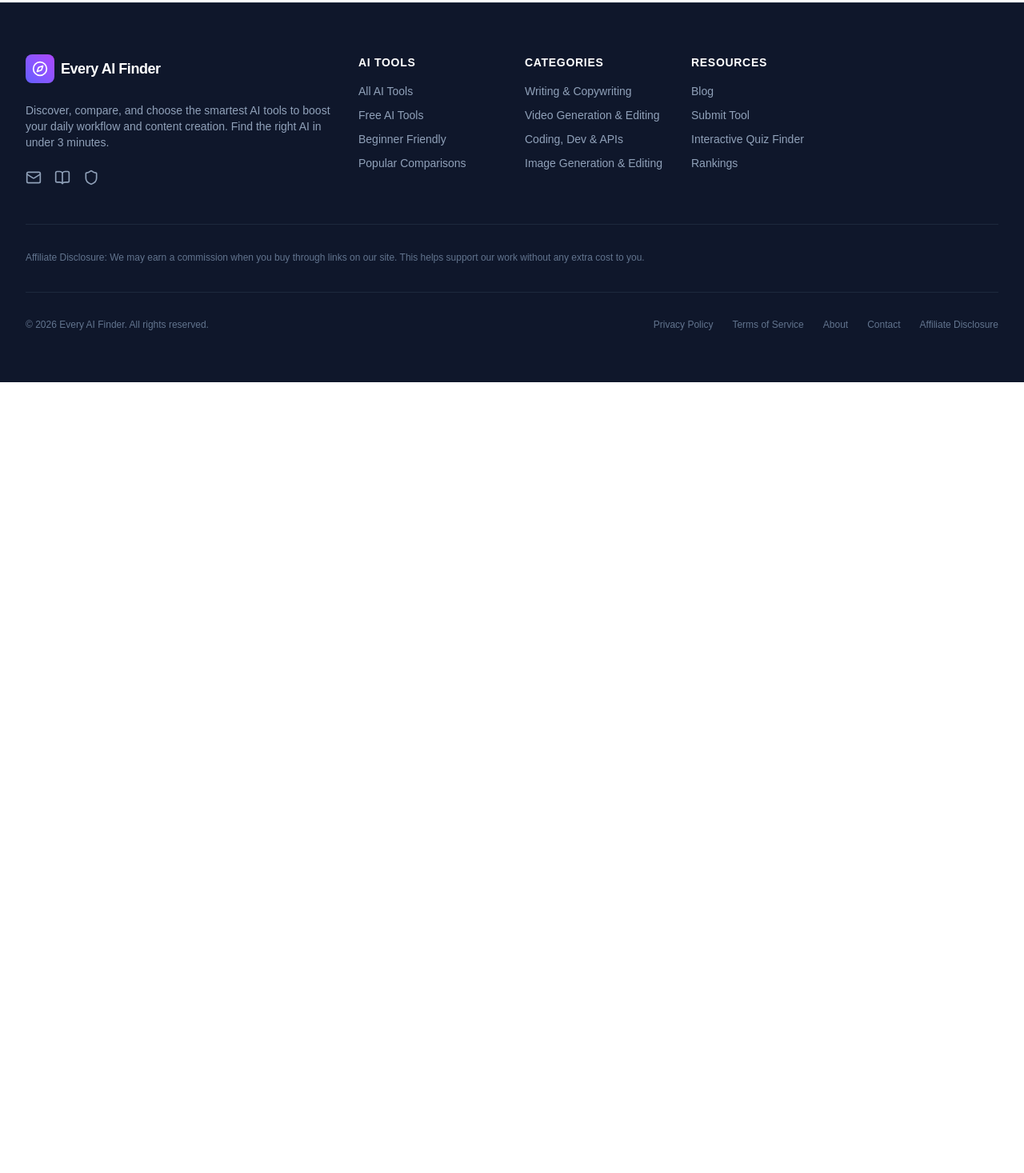
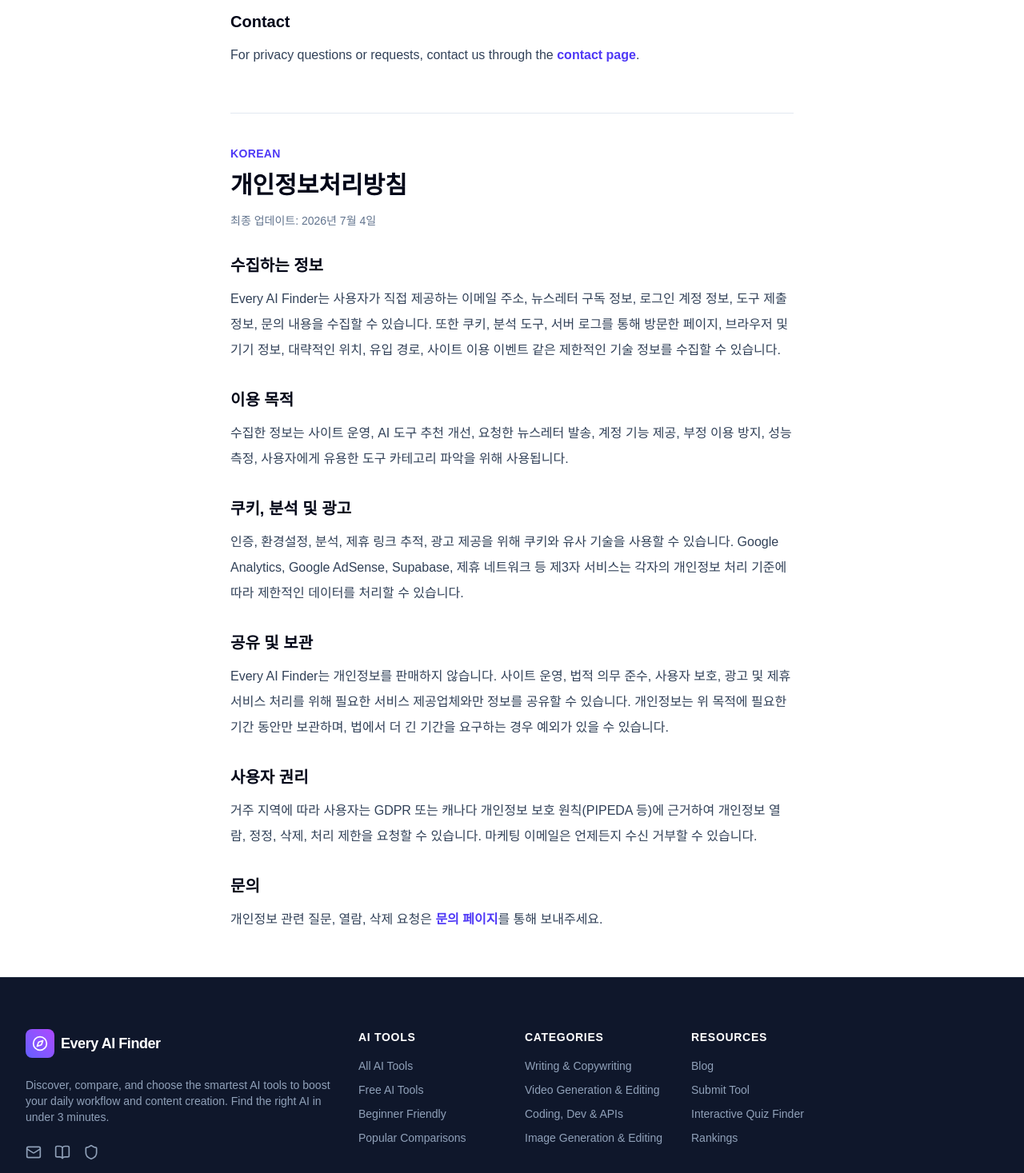
Before and after one commit to Casinnam/EveryAITools, a Next.js app: page /privacy in a window 1280 px wide. Shown: the part 1330-2797 px from the top of the page at 80% size. Before the commit the page ends 1808 px from the top, so only its background shows below. Built offline with nearby package versions, Linux system fonts and the light colour scheme; no server answers.

Commit message:
feat: add Korean legal page content

```diff
--- a/src/app/contact/page.tsx
+++ b/src/app/contact/page.tsx
@@ -2,7 +2,7 @@ import type { Metadata } from 'next';
 
 export const metadata: Metadata = {
   title: 'Contact Every AI Finder',
-  description: 'Contact Every AI Finder for corrections, partnership questions, privacy requests, and editorial feedback.',
+  description: 'Contact Every AI Finder in English or Korean for corrections, partnership questions, privacy requests, and editorial feedback.',
   alternates: { canonical: '/contact' },
 };
 
@@ -13,6 +13,9 @@ export default function ContactPage() {
       <h1 className="mt-3 text-4xl font-black tracking-normal text-slate-950 dark:text-white">Contact Every AI Finder</h1>
       <p className="mt-5 text-lg font-medium leading-8 text-slate-600 dark:text-slate-300">
         Send corrections, privacy requests, partnership questions, or feedback about AI tool listings.
+      </p>
+      <p className="mt-3 text-base font-semibold leading-8 text-slate-600 dark:text-slate-300">
+        한국어로도 문의하실 수 있습니다. AI 도구 정보 수정, 개인정보 요청, 제휴 문의, 사이트 피드백을 보내주세요.
       </p>
 
       <div className="mt-10 rounded-2xl border border-slate-200 bg-white p-6 shadow-sm dark:border-slate-800 dark:bg-slate-900">
@@ -42,6 +45,50 @@ export default function ContactPage() {
           </p>
         </section>
       </div>
+
+      <div className="mt-14 border-t border-slate-200 pt-10 dark:border-slate-800">
+        <p className="text-sm font-bold uppercase tracking-wide text-indigo-600">Korean</p>
+        <h2 className="mt-3 text-3xl font-black tracking-normal text-slate-950 dark:text-white">문의하기</h2>
+        <p className="mt-5 text-base font-medium leading-8 text-slate-600 dark:text-slate-300">
+          Every AI Finder에 한국어로 문의하실 수 있습니다. 가능한 경우 관련 도구 이름, 페이지 URL, 공식 출처 링크를 함께 보내주시면
+          더 빠르게 확인할 수 있습니다.
+        </p>
+
+        <div className="mt-8 rounded-2xl border border-slate-200 bg-white p-6 shadow-sm dark:border-slate-800 dark:bg-slate-900">
+          <h3 className="text-xl font-black text-slate-950 dark:text-white">이메일</h3>
+          <p className="mt-3 text-base leading-8 text-slate-700 dark:text-slate-300">
+            문의는{' '}
+            <a className="font-bold text-indigo-600 hover:text-indigo-700" href="mailto:contact@everyaifinder.com">
+              contact@everyaifinder.com
+            </a>
+            로 보내주세요.
+          </p>
+        </div>
+
+        <div className="mt-8 space-y-5 text-base leading-8 text-slate-700 dark:text-slate-300">
+          <section>
+            <h3 className="text-xl font-black text-slate-950 dark:text-white">수정 요청</h3>
+            <p className="mt-3">
+              등재된 AI 도구의 가격, 기능, 서비스 종료 여부, 소유권, 공식 웹사이트가 변경된 경우 알려주세요.
+              확인 가능한 공식 출처 URL을 포함해주시면 검토와 업데이트가 빨라집니다.
+            </p>
+          </section>
+          <section>
+            <h3 className="text-xl font-black text-slate-950 dark:text-white">개인정보 요청</h3>
+            <p className="mt-3">
+              개인정보 열람, 삭제, 뉴스레터 수신 거부, 계정 관련 요청은 같은 이메일 주소로 보내주세요.
+              관련 기록을 찾을 수 있도록 사용한 이메일 주소와 요청 내용을 함께 적어주세요.
+            </p>
+          </section>
+          <section>
+            <h3 className="text-xl font-black text-slate-950 dark:text-white">제휴 및 피드백</h3>
+            <p className="mt-3">
+              제휴 문의, 도구 등록 제안, 한국어 콘텐츠 피드백도 환영합니다. 광고성 대량 메일이나 검증되지 않은 과장 문구는
+              검토하지 않을 수 있습니다.
+            </p>
+          </section>
+        </div>
+      </div>
     </article>
   );
 }
--- a/src/app/privacy/page.tsx
+++ b/src/app/privacy/page.tsx
@@ -3,7 +3,7 @@ import Link from 'next/link';
 
 export const metadata: Metadata = {
   title: 'Privacy Policy',
-  description: 'Learn what information Every AI Finder collects, how we use it, and how to contact us about privacy rights.',
+  description: 'Read the Every AI Finder privacy policy in English and Korean, including what we collect, how we use it, and how to contact us about privacy rights.',
   alternates: { canonical: '/privacy' },
 };
 
@@ -13,6 +13,13 @@ export default function PrivacyPage() {
       <p className="text-sm font-bold uppercase tracking-wide text-indigo-600">Legal</p>
       <h1 className="mt-3 text-4xl font-black tracking-normal text-slate-950 dark:text-white">Privacy Policy</h1>
       <p className="mt-4 text-sm font-medium text-slate-500 dark:text-slate-400">Last updated: July 4, 2026</p>
+
+      <div className="mt-10 rounded-2xl border border-indigo-100 bg-indigo-50/60 p-5 text-sm font-semibold leading-7 text-slate-700 dark:border-indigo-500/20 dark:bg-indigo-500/10 dark:text-slate-300">
+        <p>
+          한국어 안내: 아래 개인정보처리방침은 영어 원문과 함께 한국어 요약/번역을 제공합니다. 법적 해석이 필요한 경우
+          영어 원문을 기준으로 하되, 개인정보 열람·삭제 요청은 언제든지 문의하실 수 있습니다.
+        </p>
+      </div>
 
       <div className="mt-10 space-y-8 text-base leading-8 text-slate-700 dark:text-slate-300">
         <section>
@@ -68,6 +75,64 @@ export default function PrivacyPage() {
           </p>
         </section>
       </div>
+
+      <div className="mt-14 border-t border-slate-200 pt-10 dark:border-slate-800">
+        <p className="text-sm font-bold uppercase tracking-wide text-indigo-600">Korean</p>
+        <h2 className="mt-3 text-3xl font-black tracking-normal text-slate-950 dark:text-white">개인정보처리방침</h2>
+        <p className="mt-4 text-sm font-medium text-slate-500 dark:text-slate-400">최종 업데이트: 2026년 7월 4일</p>
+
+        <div className="mt-8 space-y-8 text-base leading-8 text-slate-700 dark:text-slate-300">
+          <section>
+            <h3 className="text-xl font-black text-slate-950 dark:text-white">수집하는 정보</h3>
+            <p className="mt-3">
+              Every AI Finder는 사용자가 직접 제공하는 이메일 주소, 뉴스레터 구독 정보, 로그인 계정 정보,
+              도구 제출 정보, 문의 내용을 수집할 수 있습니다. 또한 쿠키, 분석 도구, 서버 로그를 통해 방문한 페이지,
+              브라우저 및 기기 정보, 대략적인 위치, 유입 경로, 사이트 이용 이벤트 같은 제한적인 기술 정보를 수집할 수 있습니다.
+            </p>
+          </section>
+
+          <section>
+            <h3 className="text-xl font-black text-slate-950 dark:text-white">이용 목적</h3>
+            <p className="mt-3">
+              수집한 정보는 사이트 운영, AI 도구 추천 개선, 요청한 뉴스레터 발송, 계정 기능 제공, 부정 이용 방지,
+              성능 측정, 사용자에게 유용한 도구 카테고리 파악을 위해 사용됩니다.
+            </p>
+          </section>
+
+          <section>
+            <h3 className="text-xl font-black text-slate-950 dark:text-white">쿠키, 분석 및 광고</h3>
+            <p className="mt-3">
+              인증, 환경설정, 분석, 제휴 링크 추적, 광고 제공을 위해 쿠키와 유사 기술을 사용할 수 있습니다.
+              Google Analytics, Google AdSense, Supabase, 제휴 네트워크 등 제3자 서비스는 각자의 개인정보 처리 기준에 따라
+              제한적인 데이터를 처리할 수 있습니다.
+            </p>
+          </section>
+
+          <section>
+            <h3 className="text-xl font-black text-slate-950 dark:text-white">공유 및 보관</h3>
+            <p className="mt-3">
+              Every AI Finder는 개인정보를 판매하지 않습니다. 사이트 운영, 법적 의무 준수, 사용자 보호, 광고 및 제휴 서비스 처리를
+              위해 필요한 서비스 제공업체와만 정보를 공유할 수 있습니다. 개인정보는 위 목적에 필요한 기간 동안만 보관하며,
+              법에서 더 긴 기간을 요구하는 경우 예외가 있을 수 있습니다.
+            </p>
+          </section>
+
+          <section>
+            <h3 className="text-xl font-black text-slate-950 dark:text-white">사용자 권리</h3>
+            <p className="mt-3">
+              거주 지역에 따라 사용자는 GDPR 또는 캐나다 개인정보 보호 원칙(PIPEDA 등)에 근거하여 개인정보 열람, 정정,
+              삭제, 처리 제한을 요청할 수 있습니다. 마케팅 이메일은 언제든지 수신 거부할 수 있습니다.
+            </p>
+          </section>
+
+          <section>
+            <h3 className="text-xl font-black text-slate-950 dark:text-white">문의</h3>
+            <p className="mt-3">
+              개인정보 관련 질문, 열람, 삭제 요청은 <Link className="font-bold text-indigo-600 hover:text-indigo-700" href="/contact">문의 페이지</Link>를 통해 보내주세요.
+            </p>
+          </section>
+        </div>
+      </div>
     </article>
   );
 }
```
Also changed, not shown: 1 other file (tests, documents, lock files or other folders).
